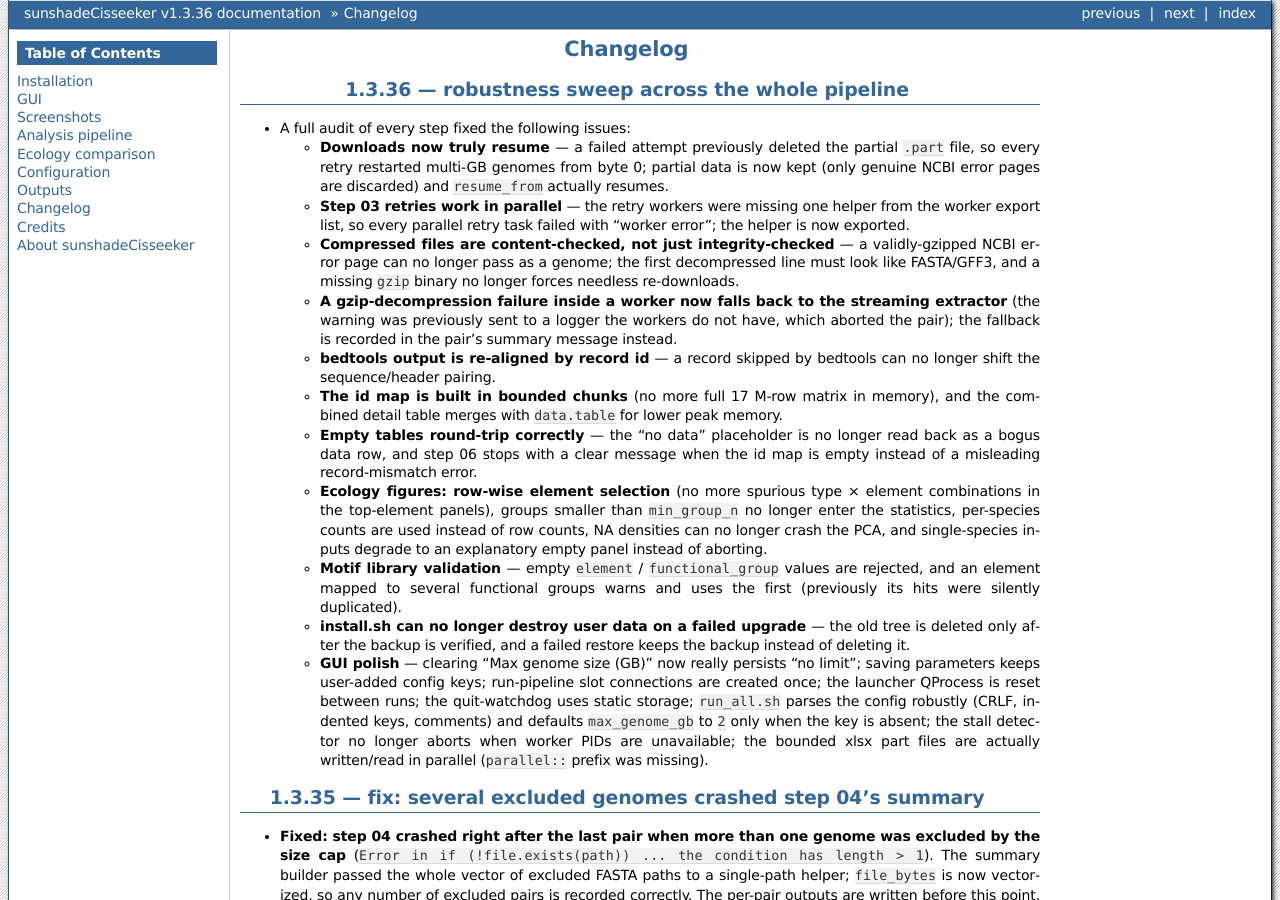
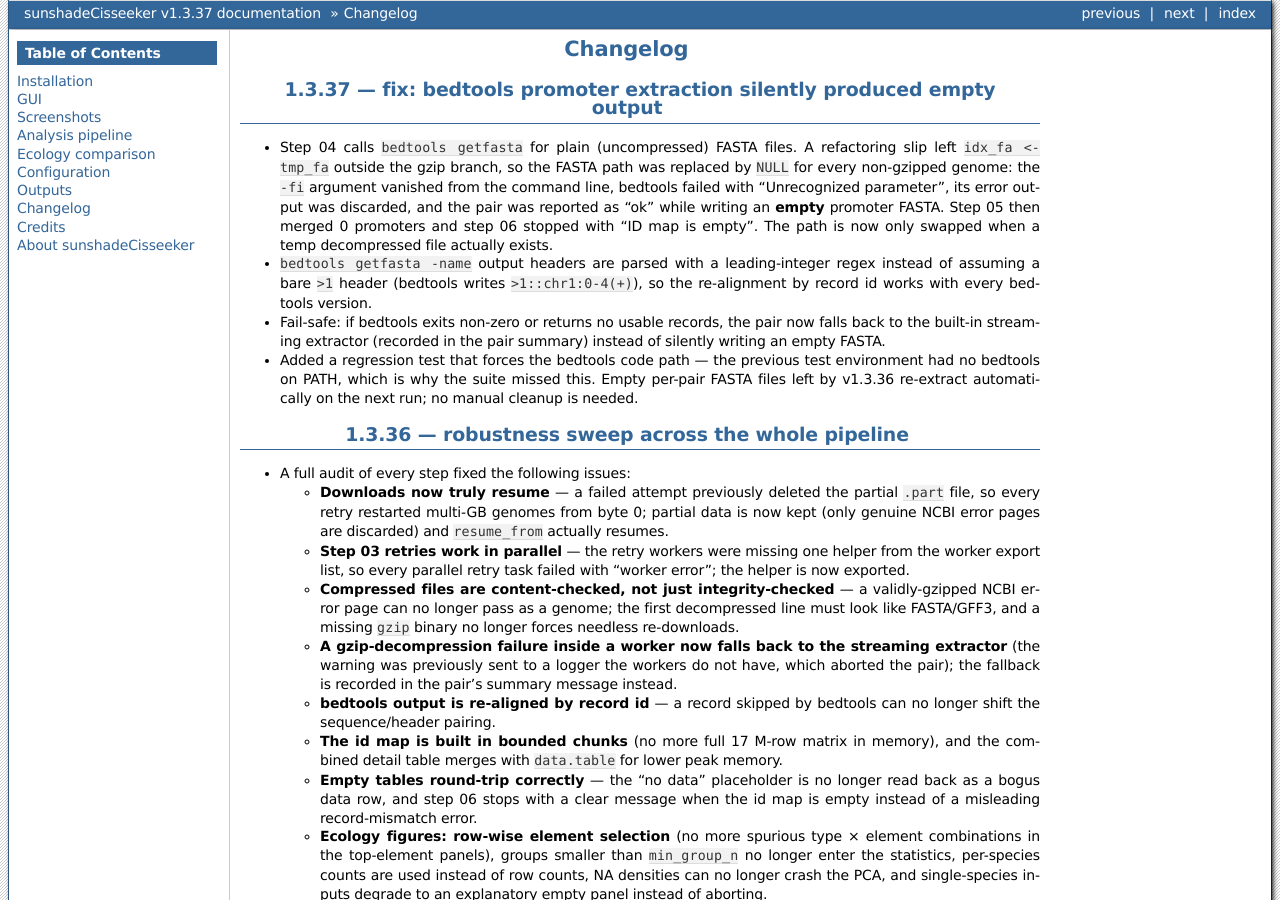
Before and after one commit to chenzhr23/sunshadeCisseeker-docs, a Sphinx documentation site: the page built from docs/content/Changelog.rst, in a window 1280 px wide and 900 px high. Built offline with Sphinx 7.4.7, drawn with Linux system fonts in a browser that asks for light colours; some of the changed text lies outside the part shown.

Commit message:
docs: v1.3.37 bedtools promoter extraction fix

```diff
--- a/docs/conf.py
+++ b/docs/conf.py
@@ -9,8 +9,8 @@
 copyright = "2026, sunshadeCisseeker developers"
 
 # The short X.Y version and the full release version.
-version = "v1.3.36"
-release = "v1.3.36"
+version = "v1.3.37"
+release = "v1.3.37"
 
 extensions = [
     "sphinx.ext.autosectionlabel",
--- a/docs/content/About sunshadeCisseeker.rst
+++ b/docs/content/About sunshadeCisseeker.rst
@@ -4,7 +4,7 @@
 sunshadeCisseeker identifies, annotates and compares promoter
 cis-regulatory elements across sun / facultative / shade plants.
 
-The current release is **1.3.36**; see :doc:`Changelog` for what changed in
+The current release is **1.3.37**; see :doc:`Changelog` for what changed in
 each version.
 
 Highlights
--- a/docs/content/Changelog.rst
+++ b/docs/content/Changelog.rst
@@ -1,5 +1,28 @@
 Changelog
 =========
+
+1.3.37 — fix: bedtools promoter extraction silently produced empty output
+-----------------------------------------------------------------------------
+
+* Step 04 calls ``bedtools getfasta`` for plain (uncompressed) FASTA files.
+  A refactoring slip left ``idx_fa <- tmp_fa`` outside the gzip branch, so
+  the FASTA path was replaced by ``NULL`` for every non-gzipped genome:
+  the ``-fi`` argument vanished from the command line, bedtools failed with
+  "Unrecognized parameter", its error output was discarded, and the pair was
+  reported as "ok" while writing an **empty** promoter FASTA. Step 05 then
+  merged 0 promoters and step 06 stopped with "ID map is empty". The path is
+  now only swapped when a temp decompressed file actually exists.
+* ``bedtools getfasta -name`` output headers are parsed with a
+  leading-integer regex instead of assuming a bare ``>1`` header (bedtools
+  writes ``>1::chr1:0-4(+)``), so the re-alignment by record id works with
+  every bedtools version.
+* Fail-safe: if bedtools exits non-zero or returns no usable records, the
+  pair now falls back to the built-in streaming extractor (recorded in the
+  pair summary) instead of silently writing an empty FASTA.
+* Added a regression test that forces the bedtools code path — the previous
+  test environment had no bedtools on PATH, which is why the suite missed
+  this. Empty per-pair FASTA files left by v1.3.36 re-extract automatically
+  on the next run; no manual cleanup is needed.
 
 1.3.36 — robustness sweep across the whole pipeline
 --------------------------------------------------------------------
```
